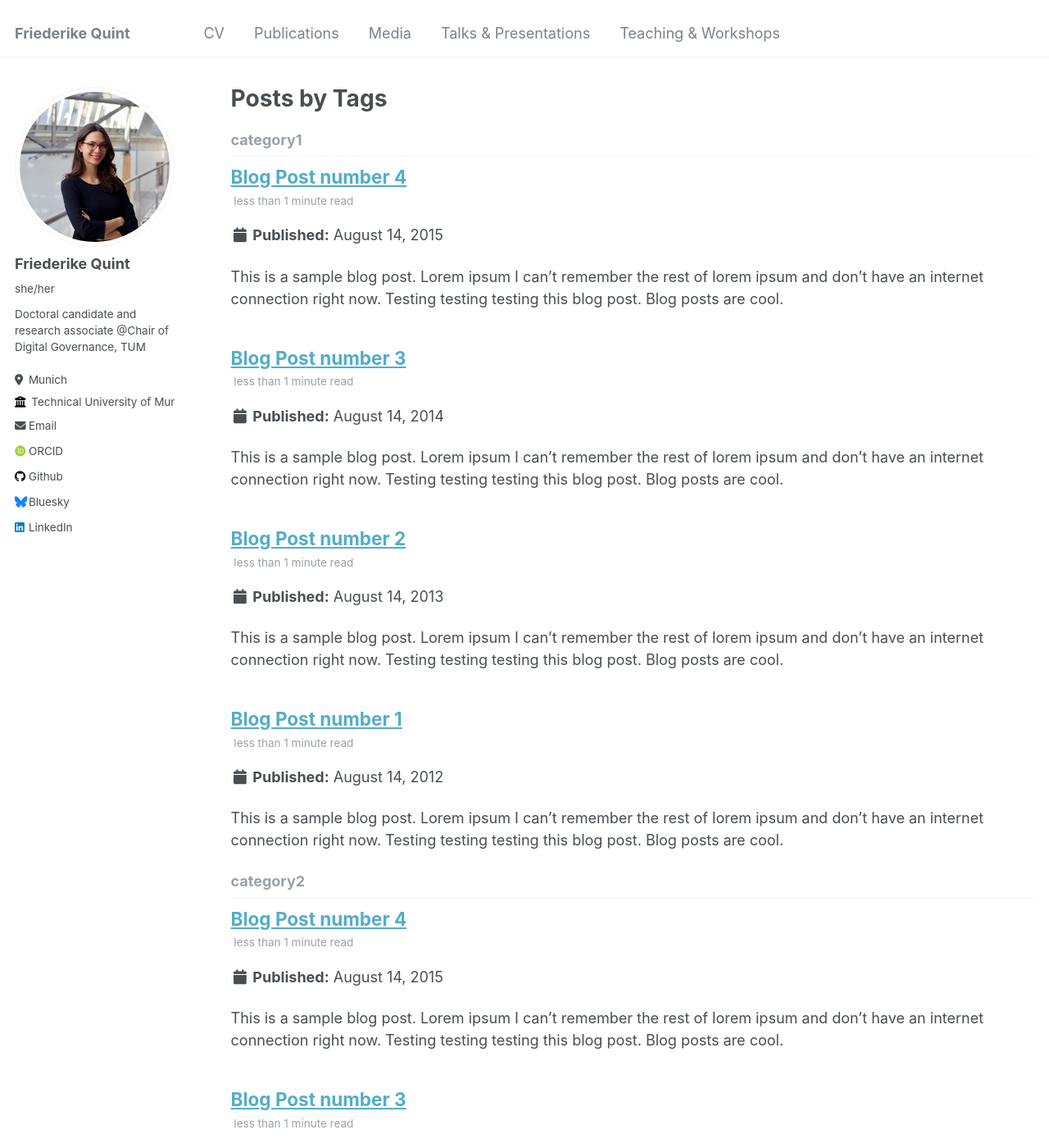
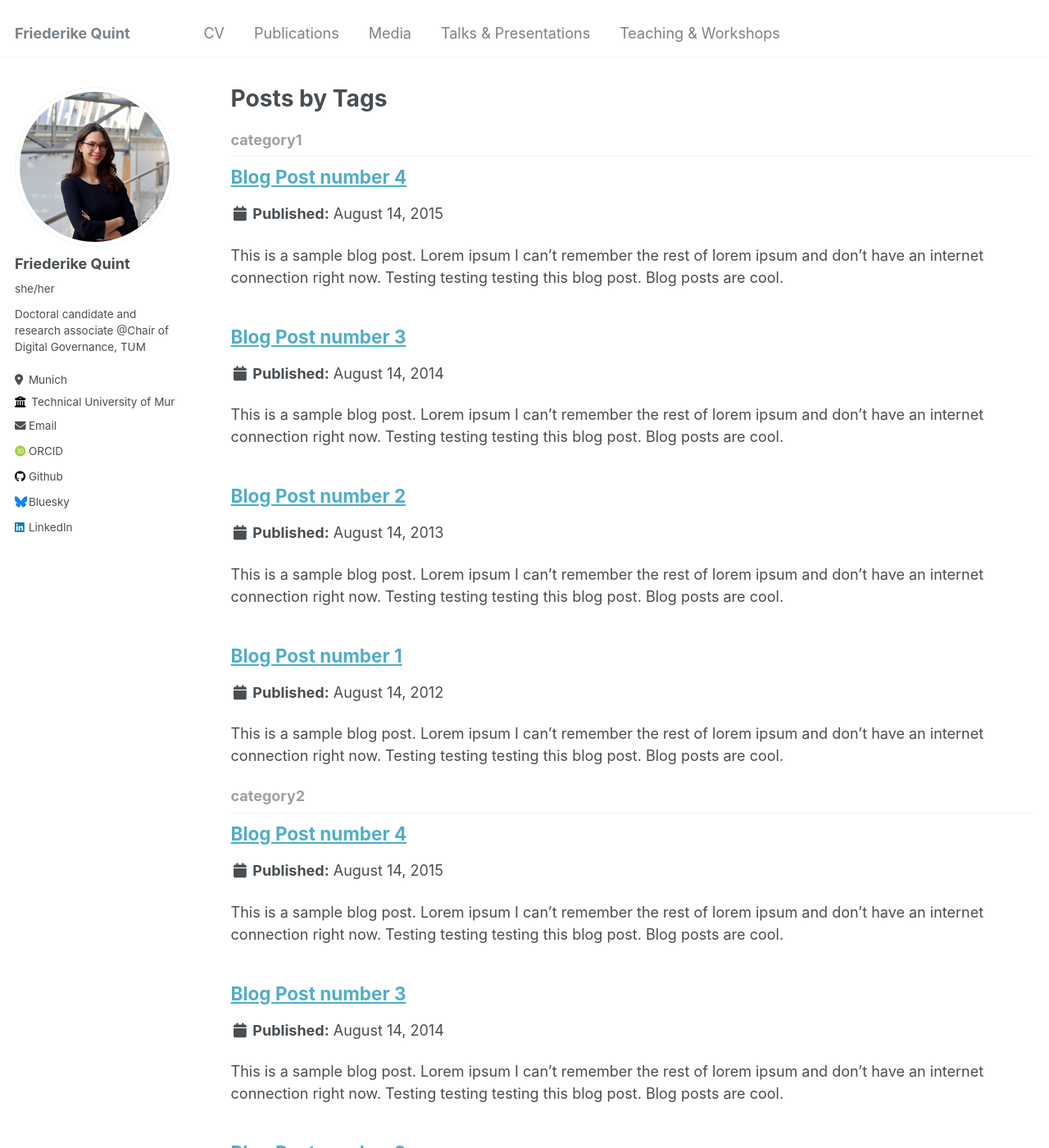
Before and after one commit to friederikequint/friederikequint.github.io, a Jekyll site: the page built from _pages/tag-archive.html, in a window 1280 px wide and 1400 px high. Shown: the whole window at 82% size. Built offline with Jekyll 4.4.1, drawn with Linux system fonts in a browser that asks for light colours; some web fonts are replaced; some of the changed text lies outside the part shown.

Commit message:
Change layout settings for multiple content types
Updated layout settings for various content types to use 'page' layout instead of 'single' or 'default'.

```diff
--- a/_config.yml
+++ b/_config.yml
@@ -233,59 +233,49 @@ collections:
 
 # These settings control how pages and collections are included in the site
 defaults:
+# These settings control how pages and collections are included in the site
+defaults:
   # _posts
   - scope:
       path: ""
       type: posts
     values:
-      layout: single
-      author_profile: true
-      read_time: true
-      comments: true
-      share: true
-      related: true
+      layout: page
+
   # _pages
   - scope:
       path: ""
       type: pages
     values:
-      layout: single
-      author_profile: true
+      layout: page
+
   # _teaching
   - scope:
       path: ""
       type: teaching
     values:
-      layout: default
-      author_profile: true
-      share: true
-      comments: true
+      layout: page
+
   # _publications
   - scope:
       path: ""
       type: publications
     values:
-      layout: single
-      author_profile: true
-      share: true
-      comments: true
+      layout: page
+
   # _portfolio
   - scope:
       path: ""
       type: portfolio
     values:
-      layout: single
-      author_profile: true
-      share: true
-      comment: true
+      layout: page
+
   # _talks
   - scope:
       path: ""
       type: talks
     values:
-      layout: talk
-      author_profile: true
-      share: true
+      layout: page
 
 
 # Sass/SCSS
```
